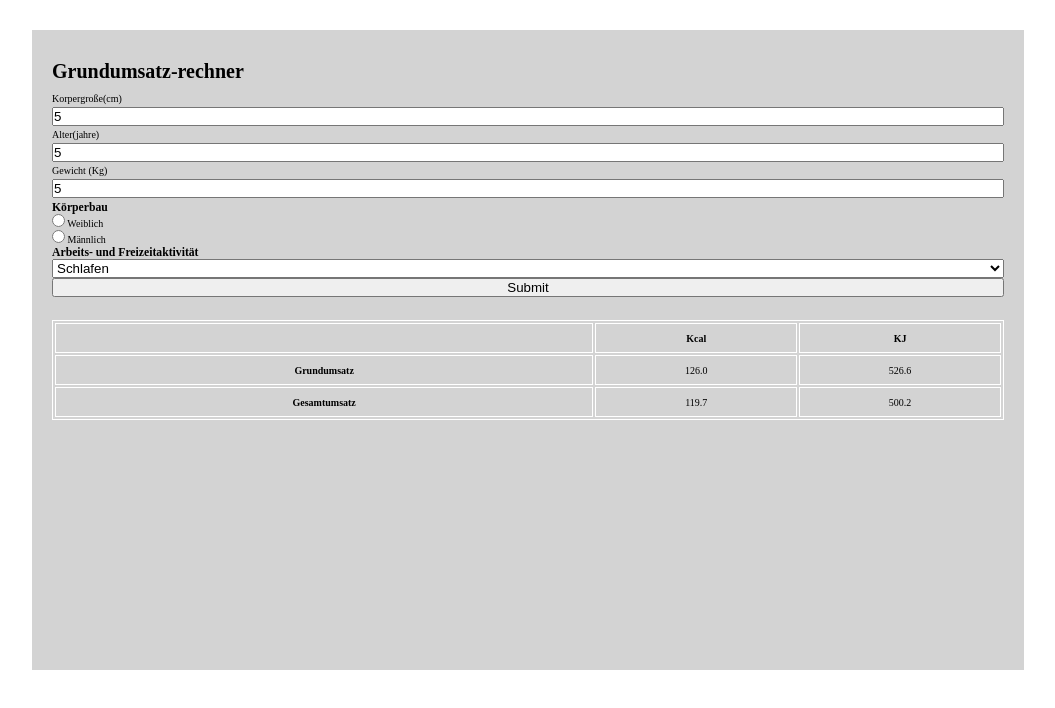
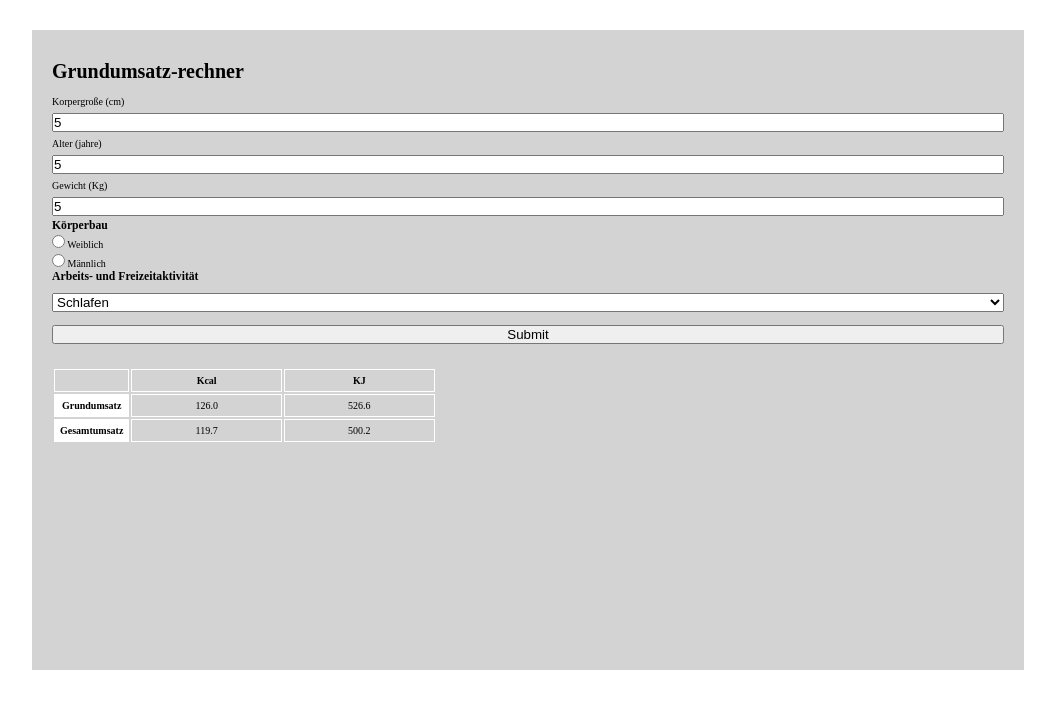
Before and after one commit to MariaRiosNavarro/calorie-calculator, a plain HTML site: page index.html in a window 1280 px wide. Both pictures are taken after typing "5", "5", "5" into the empty fields and a click on the input "Submit". Shown: the whole page, without its empty margins (112-1167 px from the left). Drawn offline with Linux system fonts and the light colour scheme.

Commit message:
change style

```diff
--- a/assets/css/styles.css
+++ b/assets/css/styles.css
@@ -36,24 +36,52 @@ form {
 
 input,
 label {
+  margin-top: 0.3rem;
   margin-bottom: 0.3rem;
 }
 
+select {
+  margin: 1rem 0;
+}
+
+.block {
+  display: block;
+}
+
 table {
-  border: 1px solid white;
+  width: auto;
+  margin: 2rem auto;
+  height: auto;
+  display: none;
+  table-layout: auto;
+}
+
+tr {
   width: 100%;
-  margin: 2rem 0;
-  height: 100px;
-  /* display: none; */
+  padding: 0.5rem;
+}
+
+th,
+td {
+  padding: 0.5rem;
+}
+
+.small {
+  width: 20%;
 }
 
 th {
   border: 1px solid white;
 }
 
+td:first-of-type {
+  background-color: white;
+}
+
 td {
   border: 1px solid white;
   text-align: center;
+  width: auto;
 }
 
 .bold {
--- a/assets/js/main.js
+++ b/assets/js/main.js
@@ -12,6 +12,8 @@ const outputBMKJ = document.querySelector('[data-js="bm-rate-KJ"]');
 const outputTotalKcal = document.querySelector('[data-js="total-rate-kcal"]');
 const outputTotalKJ = document.querySelector('[data-js="total-rate-KJ"]');
 
+const outputTable = document.querySelector('[data-js="table"]');
+
 // 2 Create Function
 
 const calculateData = () => {
@@ -22,9 +24,6 @@ const calculateData = () => {
   let weight = Number(weightInput.value); //number
   let selection = selectInput.value; //string
   let female = femaleInput.checked; //true default
-  let male = maleInput.checked; //false default
-
-  // * GENERAL FORMULA (women & men)
 
   //   female vs male
 
@@ -41,8 +40,6 @@ const calculateData = () => {
     c = 5;
     d = 6.8;
   }
-
-  //console.log({ a, b, c, d });
 
   // activity Pal selection
 
@@ -64,7 +61,9 @@ const calculateData = () => {
     pal = 0.95;
   }
 
-  // ---General Formula (female + male)- Transform to KJ -> 1 kcal = 4,184 KJ
+  // * GENERAL FORMULA (female & male)
+
+  //- Transform to KJ -> 1 kcal = 4,184 KJ
 
   const basalMetabolicCalculate = (i, x, y, z) => {
     let firstvalue = x * weight;
@@ -74,21 +73,17 @@ const calculateData = () => {
     return result;
   };
 
-  // -basal Metabolic kcal and KJ
+  // -basal Metabolic kcal and KJ //only round in output
 
   let basalMetabolicKcal = basalMetabolicCalculate(a, b, c, d);
 
   let bmKcalOutput = basalMetabolicKcal.toFixed(1); //Round only for the Output
 
-  console.log({ basalMetabolicKcal });
-
-  //   KJ Output = kcal * 4.18
-
   let basalMetabolicKJ = basalMetabolicKcal * 4.18;
 
   let bmKJOutput = basalMetabolicKJ.toFixed(1);
 
-  // - TOTAL basal Metabolic kcal and KJ (with Pal)
+  // - TOTAL basal Metabolic kcal and KJ (with Pal) //only round in output
 
   const totalMetabolicRateCalculate = (num) => num * pal;
 
@@ -104,7 +99,13 @@ const calculateData = () => {
   outputTotalKcal.innerHTML = totalKcal;
   outputTotalKJ.innerHTML = totalKJ;
 
-  // TEST DATA female:
+  // -TEST DATA 'female' & 'selection =very-little'(1.2):
+  // -weight=63, height=168, age =44
   //
-  // 655.1 + (9.6 * 63) + (1.8 * 168) – (4.7 * 44). PLUS PAL (1.2) = 1626.6.
+  // -bmKcalOutput = 655.1 + (9.6 * 63) + (1.8 * 168) – (4.7 * 44)= 1355,5
+  // -totalKcal(1.2) = 1626.6.
+
+  //   Visibility of the table
+
+  outputTable.classList.toggle("block");
 };
--- a/index.html
+++ b/index.html
@@ -10,9 +10,9 @@
     <main>
       <form onsubmit="calculateData(); return false">
         <h1>Grundumsatz-rechner</h1>
-        <label for="heightCM">Korpergroße(cm)</label>
+        <label for="heightCM">Korpergroße (cm)</label>
         <input type="number" name="heightCM" id="heightCM" data-js="heightCM" />
-        <label for="ageYears">Alter(jahre)</label>
+        <label for="ageYears">Alter (jahre)</label>
         <input type="number" name="ageYears" id="ageYears" data-js="ageYears" />
 
         <label for="weightKg">Gewicht (Kg)</label>
@@ -55,11 +55,11 @@
         </select>
         <input type="submit" value="Submit" />
         <article class="output-article">
-          <table>
+          <table data-js="table">
             <tr>
-              <th></th>
-              <th>Kcal</th>
-              <th>KJ</th>
+              <th class="small"></th>
+              <th class="big">Kcal</th>
+              <th class="big">KJ</th>
             </tr>
             <tr>
               <td class="bold">Grundumsatz</td>
```
